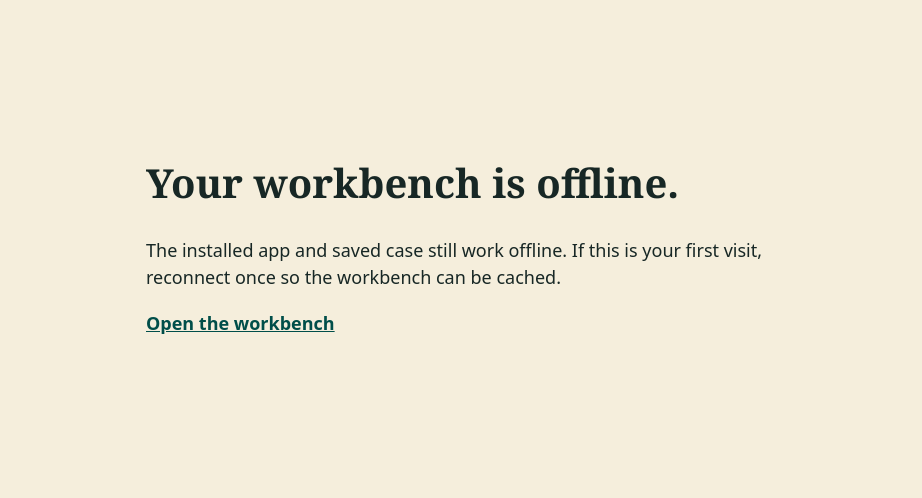
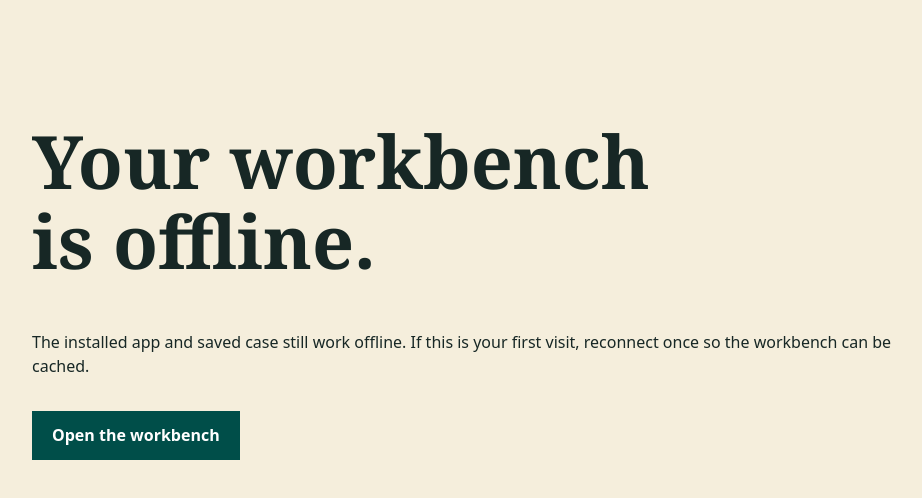
Before and after one commit to B-Divyesh/sf-async-trace-stitcher, a website: page public/offline.html in a window 1280 px wide. Shown: the whole page, without its empty margins (158-1080 px from the left). Drawn offline with Linux system fonts and the light colour scheme.

```diff
--- a/public/offline.html
+++ b/public/offline.html
@@ -1,2 +1,2 @@
 <!doctype html>
-<html lang="en"><head><meta charset="UTF-8"><meta name="viewport" content="width=device-width,initial-scale=1"><meta name="theme-color" content="#233330"><title>Offline · Async Trace Stitcher</title><style>body{margin:0;background:#f5eedc;color:#172725;font:18px/1.55 system-ui,sans-serif}main{max-width:42rem;margin:12vh auto;padding:2rem}h1{font:700 2.5rem Georgia,serif}a{color:#004e49;font-weight:700}</style></head><body><main><h1>Your workbench is offline.</h1><p>The installed app and saved case still work offline. If this is your first visit, reconnect once so the workbench can be cached.</p><p><a href="/">Open the workbench</a></p></main></body></html>
+<html lang="en"><head><meta charset="UTF-8"><meta name="viewport" content="width=device-width,initial-scale=1"><meta name="theme-color" content="#233330"><title>Offline — Async Trace Stitcher</title><link rel="stylesheet" href="/404.css"></head><body><main><h1>Your workbench is offline.</h1><p>The installed app and saved case still work offline. If this is your first visit, reconnect once so the workbench can be cached.</p><p><a class="button" href="/">Open the workbench</a></p></main></body></html>
```
Also changed, not shown: .factory/evidence/round-1/local-verification.json (added), .factory/handoff.md.
